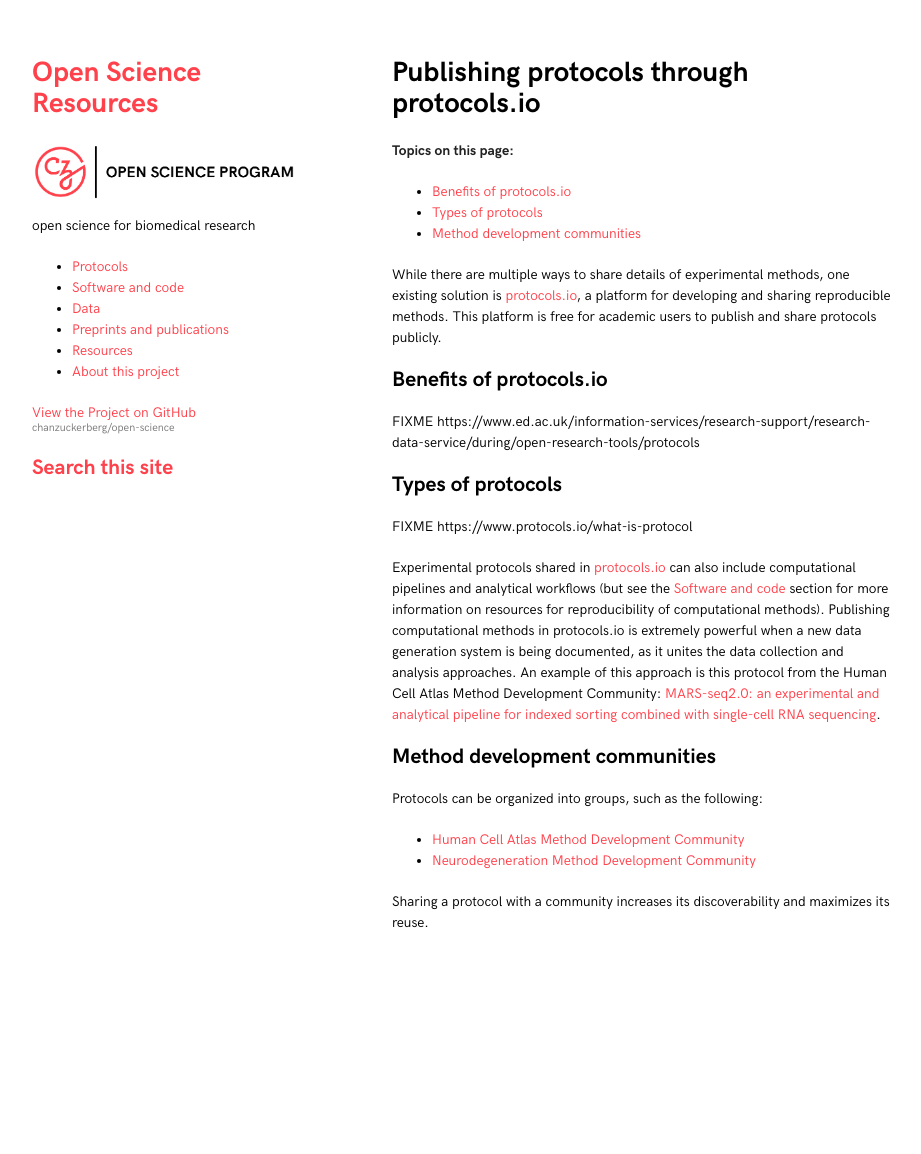
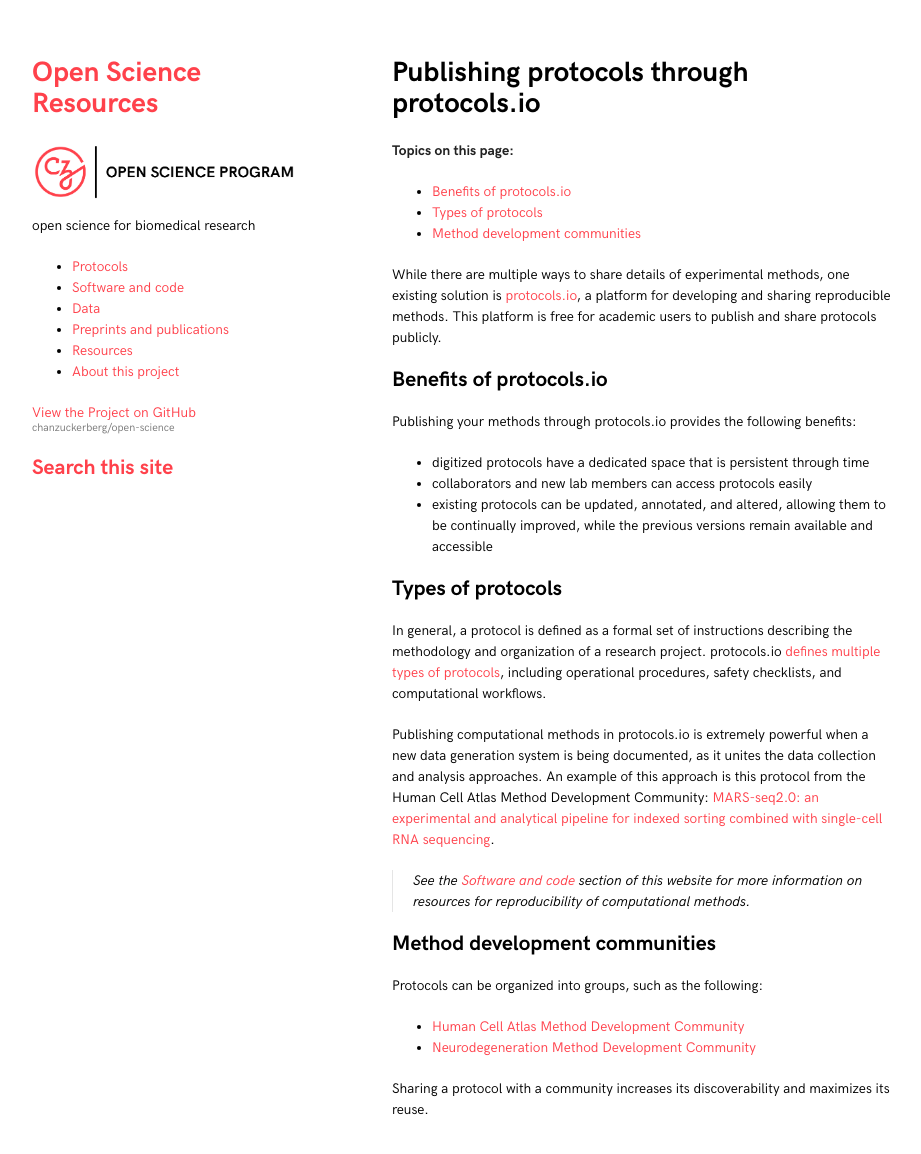
Before and after one commit to chanzuckerberg/open-science, a Jekyll site: the page built from protocols/protocolsio.md, in a window 1280 px wide and 1190 px high. Shown: the top 1154 px of the window, without its empty margins (178-1099 px from the left). Built offline with Jekyll 4.4.1, drawn with Linux system fonts in a browser that asks for light colours.

Commit message:
finishing protocols.io

```diff
--- a/protocols/protocolsio.md
+++ b/protocols/protocolsio.md
@@ -16,22 +16,27 @@ This platform is free for academic users to publish and share protocols publicly
 
 ## Benefits of protocols.io
 
-FIXME https://www.ed.ac.uk/information-services/research-support/research-data-service/during/open-research-tools/protocols
+Publishing your methods through protocols.io provides the following benefits:
 
+- digitized protocols have a dedicated space that is persistent through time
+- collaborators and new lab members can access protocols easily
+- existing protocols can be updated, annotated, and altered, allowing them to be continually improved, while the previous versions remain available and accessible
 
 ## Types of protocols
 
-FIXME https://www.protocols.io/what-is-protocol
+In general, a protocol is defined as a formal set of instructions
+describing the methodology and organization of a research project.
+protocols.io [defines multiple types of protocols](https://www.protocols.io/what-is-protocol),
+including operational procedures, safety checklists, and computational workflows.
 
-Experimental protocols shared in [protocols.io](https://www.protocols.io/)
-can also include computational pipelines and analytical workflows
-(but see the [Software and code](/open-science/code/overview) section
-for more information on resources for reproducibility of computational methods).
 Publishing computational methods in protocols.io is extremely powerful
 when a new data generation system is being documented,
 as it unites the data collection and analysis approaches.
 An example of this approach is this protocol from the Human Cell Atlas Method Development Community:
 [MARS-seq2.0: an experimental and analytical pipeline for indexed sorting combined with single-cell RNA sequencing](https://www.protocols.io/view/mars-seq2-0-an-experimental-and-analytical-pipelin-7hkhj4w).
+
+> See the [Software and code](/open-science/code/overview) section
+> of this website for more information on resources for reproducibility of computational methods.
 
 ## Method development communities
 
```
